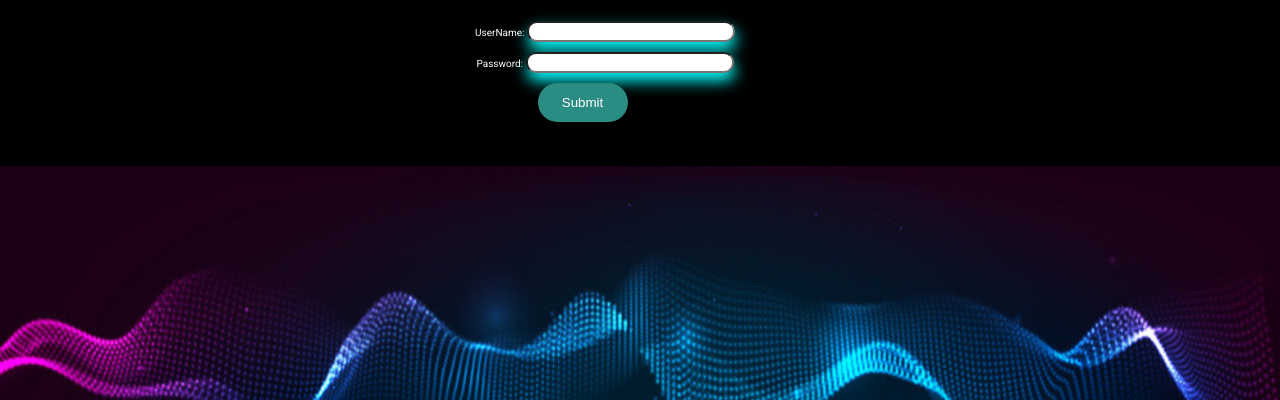
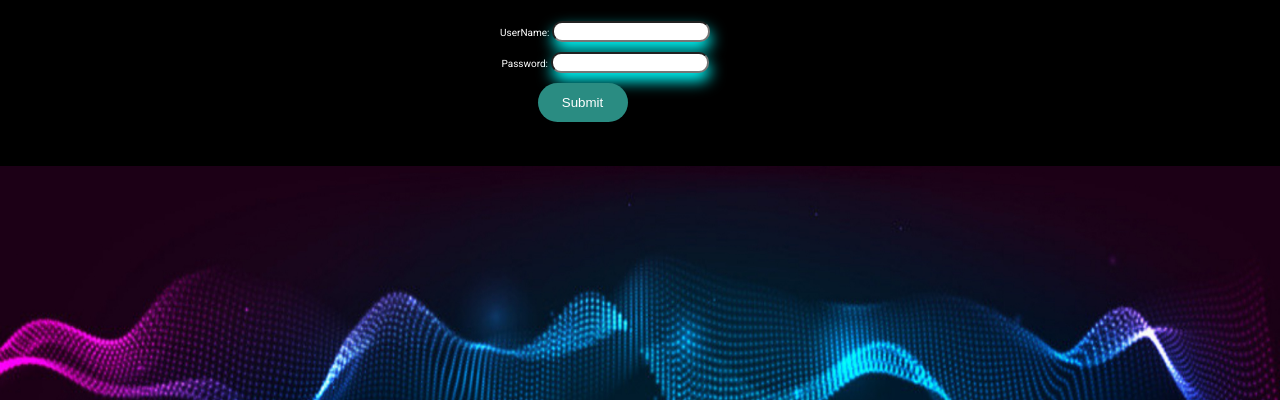
Before and after one commit to 041056583/mtm6201-midterm, a plain HTML site: page index.html in a window 1280 px wide. Shown: the part 700-1100 px from the top of the page. Drawn offline with Linux system fonts and the light colour scheme.

Commit message:
login-widths

```diff
--- a/css/main.css
+++ b/css/main.css
@@ -227,13 +227,13 @@ li a:active {
 }
 
 #email {
-  width: 200px;
+  width: 150px;
   border-radius: 10px;
   box-shadow: 1px 8px 15px 0px #0ff;
   margin-right: 70px;
 }
 #pwd {
-  width: 200px;
+  width: 150px;
   border-radius: 10px;
   box-shadow: 1px 8px 15px 0px #0ff;
   margin-right: 70px;
```
